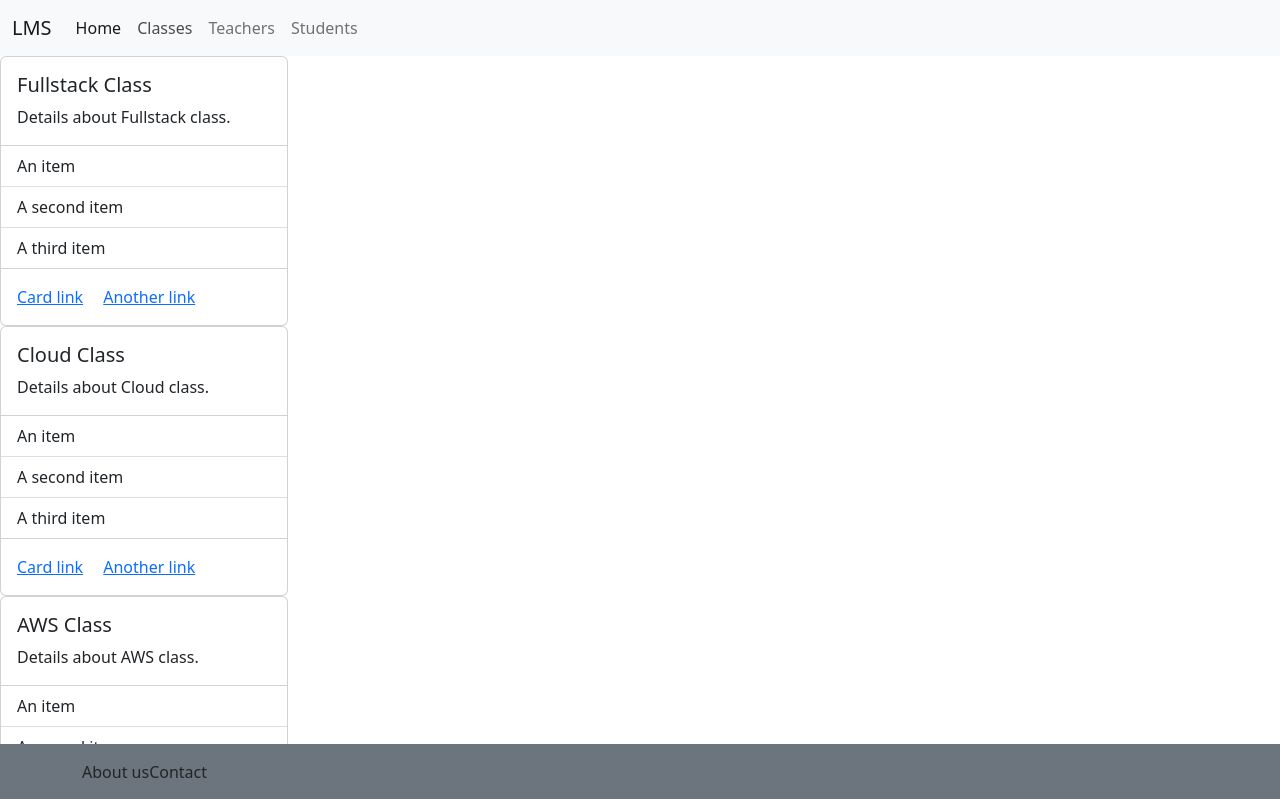
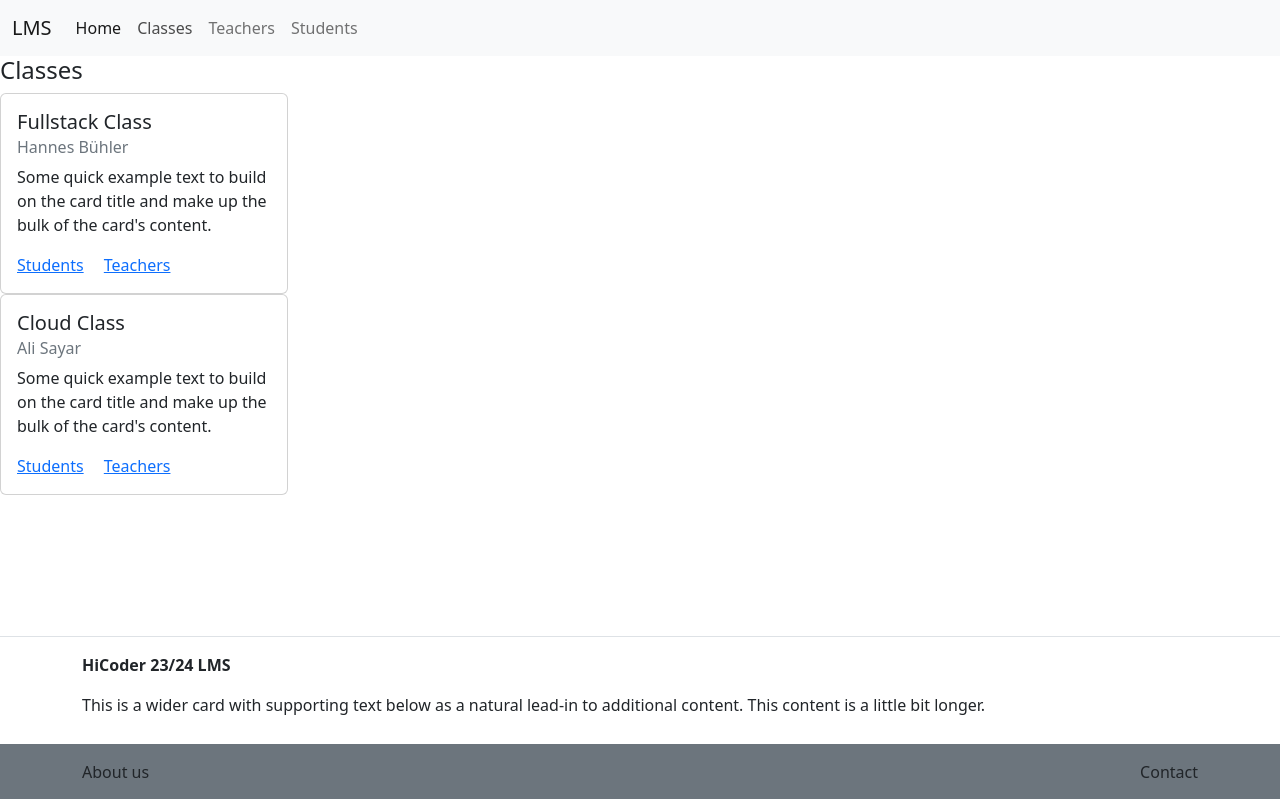
Before and after one commit to KadirOztas/HiCodersCheckpoint, a plain HTML site: page index.html in a window 1280 px wide. Both pictures are taken after a click on the link "Classes". Shown: the top 799 px of the page. Drawn offline with nearby package versions, Linux system fonts and the light colour scheme.

Commit message:
Added additional text to the footer and made minor adjustments.

```diff
--- a/js/classes.js
+++ b/js/classes.js
@@ -1,3 +1,4 @@
+import { teachers } from "./teachers.js";
 const classes = [
     {
       title: "Classes",
@@ -15,26 +16,28 @@
     const dynamicContent = document.getElementById("dynamic-content");
     dynamicContent.innerHTML = "";
 
-    classes[0].details.forEach((item) => {
+    // Classes başlığını ekleyin
+    const classesHeader = `<h4 id="classes-header">Classes</h4>`;
+    dynamicContent.innerHTML = classesHeader;
+
+    classes[0].details.slice(0, 2).forEach((pClass) => {
+      const teacher = teachers[0].details.find(
+        (teacher) => teacher.expertise === pClass.class
+      );
       const classCard = `
      <div class="card" style="width: 18rem;">
     <div class="card-body">
-            <h5 class="card-title">${item.class} Class</h5>
-            <p class="card-text">Details about ${item.class} class.</p>
-          </div>
-          <ul class="list-group list-group-flush">
-            <li class="list-group-item">An item</li>
-            <li class="list-group-item">A second item</li>
-            <li class="list-group-item">A third item</li>
-          </ul>
-          <div class="card-body">
-            <a href="#" class="card-link">Card link</a>
-            <a href="#" class="card-link">Another link</a>
+      <h5 class="card-title">${pClass.class} Class</h5>
+      <h6 class="card-subtitle mb-2 text-muted">${
+        teacher ? teacher.name : "No teacher found"
+      }</h6>
+      <p class="card-text">Some quick example text to build on the card title and make up the bulk of the card's content.</p>
+      <a href="#" class="card-link" onclick="window.renderStudents()">Students</a>
+      <a href="#" class="card-link" onclick="window.renderTeachers()">Teachers</a>
     </div>
   </div>
   `;
       dynamicContent.innerHTML += classCard;
     });
   }
-
-  export { classes,renderClasses };
+  export { classes, renderClasses };
--- a/js/footer.js
+++ b/js/footer.js
@@ -1,18 +1,29 @@
 const renderFooter = () => {
   const app = document.getElementById("app");
+
+  const textDiv = document.createElement("div");
+  textDiv.classList.add("text-container", "py-3");
+  textDiv.innerHTML = `
+    <div class="container no-padding">
+    <p class="fw-bold">HiCoder 23/24 LMS</p>
+    <p>This is a wider card with supporting text below as a natural lead-in to additional content. This content is a little bit longer.</p>
+  </div>
+  `;
+
   const footerDiv = document.createElement("footer");
   footerDiv.classList.add("footer", "bg-secondary", "py-3");
-
   footerDiv.innerHTML = `
     <div class="container">
       <div class="row">
-        <div class="col d-flex">
+        <div class="col d-flex justify-content-between">
           <a href="#!" class="nav-link text-dark">About us</a>
           <a href="#!" class="nav-link text-dark">Contact</a>
         </div>
       </div>
     </div>
   `;
+
+  app.appendChild(textDiv);
   app.appendChild(footerDiv);
 };
 
--- a/js/students.js
+++ b/js/students.js
@@ -30,9 +30,8 @@ const students = [
 
 function renderStudents() {
   const dynamicContent = document.getElementById("dynamic-content");
-  dynamicContent.innerHTML = `<p class="students-header">${students[0].title}</p>`;
-
-  students[0].details.forEach((student) => {
+  dynamicContent.innerHTML = `<h4 id="students-header">${students[0].title}</h4>`;
+  students[0].details.slice(0, 2).forEach((student) => {
     const studentCard = `
       <div class="card" style="width: 18rem;">
         <div class="card-body">
--- a/js/teachers.js
+++ b/js/teachers.js
@@ -2,10 +2,10 @@ const teachers = [
   {
     title: "Teachers",
     details: [
-      { name: "Hannes Bühler", expertise: "Javascript" },
-      { name: "Ali Sayar", expertise: "AWS" },
-      { name: "Cristian Monedero", expertise: "Cloud" },
-      { name: "Léonce Blanchet", expertise: "Fullstack" },
+      { name: "Hannes Bühler", expertise: "Fullstack" },
+      { name: "Ali Sayar", expertise: "Cloud" },
+      { name: "Cristian Monedero", expertise: "AWS" },
+      { name: "Léonce Blanchet", expertise: "Javascript" },
       { name: "Giuseppina Lori", expertise: "Java" },
     ],
   },
@@ -14,8 +14,8 @@ function renderTeachers() {
   const dynamicContent = document.getElementById("dynamic-content");
   // Clean up content for testing
   dynamicContent.innerHTML = "";
-  let teacherContent = `<h3>${teachers[0].title}</h3><div class="teacher-header">`;
-  teachers[0].details.forEach((teacher) => {
+  let teacherContent = `<h4 id="teachers-header">${teachers[0].title}</h4>`;
+  teachers[0].details.slice(0, 2).forEach((teacher) => {
     teacherContent += `
     <div class="card" style="width: 18rem;">
           <div class="card-body">
@@ -25,7 +25,8 @@ function renderTeachers() {
             <a href="#" class="card-link" onclick="window.renderStudents()">Students</a>
             <a href="#" class="card-link" onclick="window.renderClasses()">Classes</a>
           </div>
-      </div>`;
+        </div>
+      `;
   });
   teacherContent += `</div>`;
 
--- a/style.css
+++ b/style.css
@@ -1,7 +1,16 @@
+.text-container {
+  border-top: 1px solid #dee2e6;
+  border-bottom: 1px solid #dee2e6;
+  position: fixed;
+  bottom: 50px;
+  left: 0;
+  width: 100%;
+}
+
 .footer {
   position: fixed;
   bottom: 0;
   width: 100%;
-  background-color: #858D95;
   padding: 10px 0;
+  z-index: 1030;
 }
```
Lines whose indentation alone changed are shown as unchanged.
